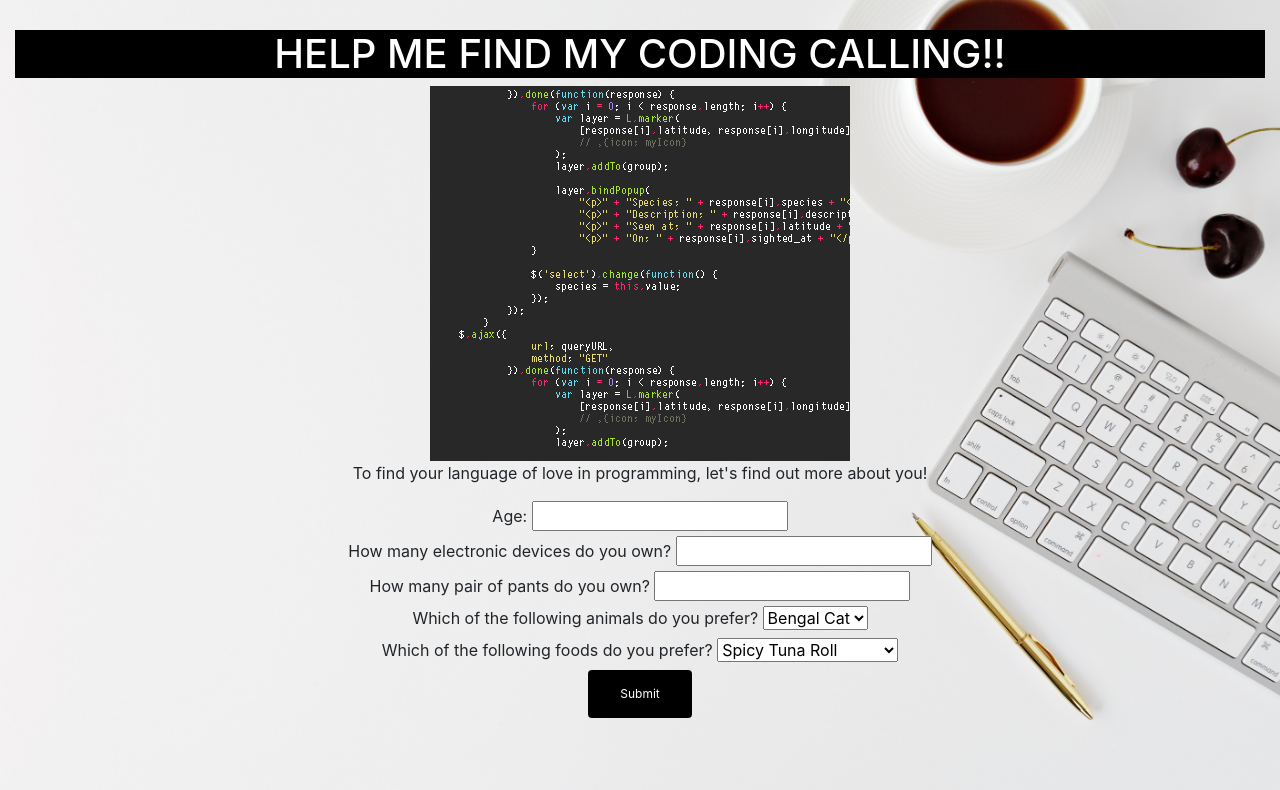
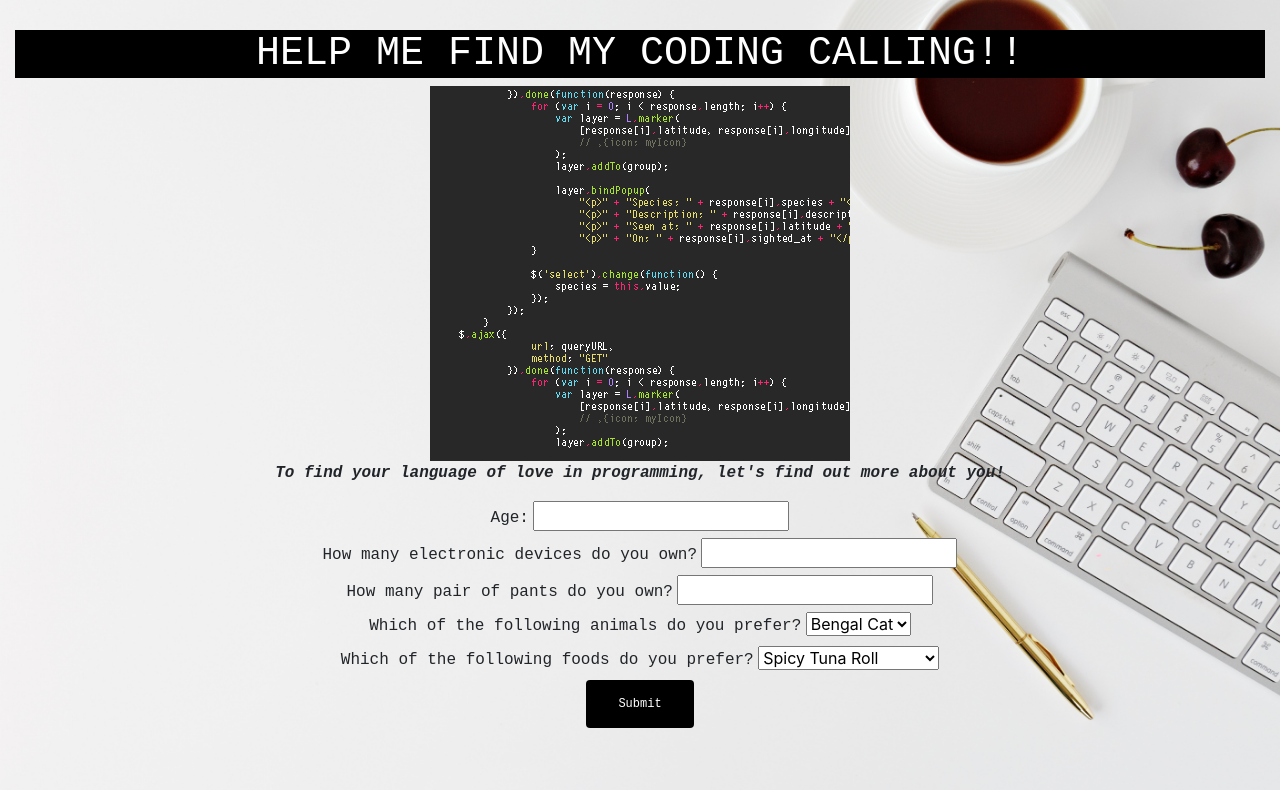
Before and after one commit to baulkim43/language-suggester, a plain HTML site: page index.html in a window 1280 px wide. Drawn offline with Linux system fonts and the light colour scheme.

Commit message:
add font styling in css.

```diff
--- a/css/styles.css
+++ b/css/styles.css
@@ -13,6 +13,17 @@ body {
 h1 {
   background-color: black;
   color: white;
+  font-family: monospace;
+}
+
+p {
+  font-style: italic;
+  font-family: monospace;
+  font-weight: bolder;
+}
+
+label {
+  font-family: monospace;
 }
 
 .btn {
@@ -24,6 +35,7 @@ h1 {
   text-decoration: none;
   display: inline-block;
   font-size: 12px;
+  font-family: monospace;
 }
 
 #rubypic {
```
